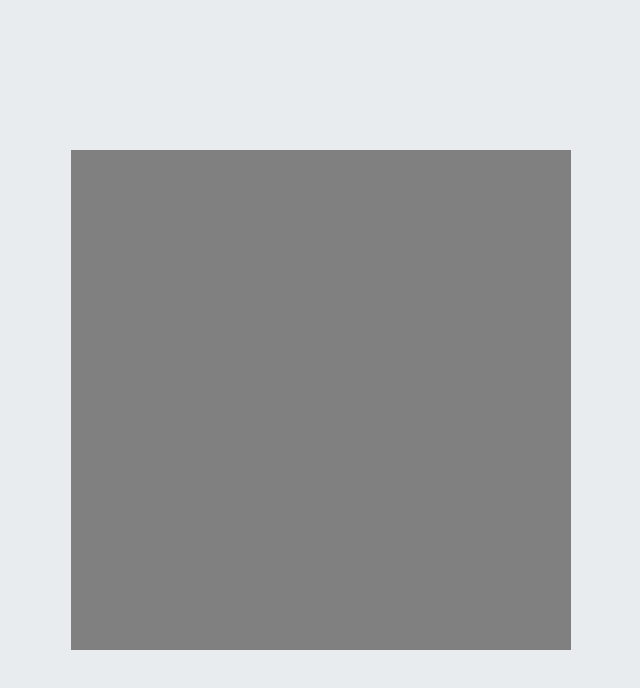
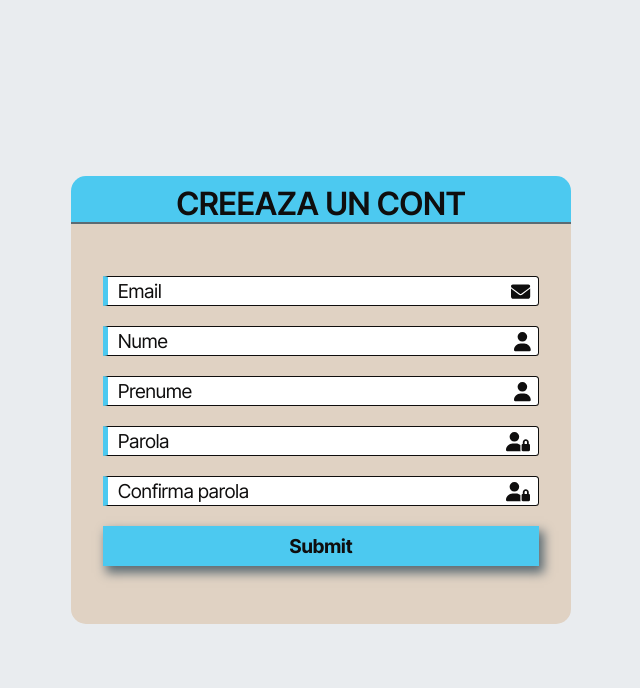
Before and after one commit to razvan-bara/Library_Vue_FrontEnd, a Vue app: page /register in a window 1280 px wide. Shown: the top 688 px of the page, without its empty margins (319-959 px from the left). Built offline with nearby package versions, Linux system fonts and the light colour scheme; a web font is replaced by a local one.

Commit message:
implemented design for sign-up form

```diff
--- a/src/views/SignUp.vue
+++ b/src/views/SignUp.vue
@@ -1,26 +1,117 @@
 <script setup>
+    const form_url = "...";
 
 </script>
 
+
 <template>
     <section class="sign_up_wrapper">
+        <div class="form_header">
+            <h1 class="form_title">Creeaza un cont</h1>
+        </div>
         <div class="sign_up_container">
-
+            <form :action=form_url class="form_body" method="POST">
+                <fieldset class="form_group">
+                    <input type="email" name="email" id="form_email" placeholder="Email">
+                    <font-awesome-icon class="icon" icon="fa-solid fa-envelope" />
+                </fieldset>
+                <fieldset class="form_group">
+                    <input type="text" name="last_name" id="form_last_name" placeholder="Nume">
+                    <font-awesome-icon icon="fa-solid fa-user" />
+                </fieldset>
+                <fieldset class="form_group">
+                    <input type="text" name="first_name" id="form_first_name" placeholder="Prenume">
+                    <font-awesome-icon icon="fa-solid fa-user" />
+                </fieldset>
+                <fieldset class="form_group">
+                    <input type="password" name="password" id="form_password" placeholder="Parola">
+                    <font-awesome-icon icon="fa-solid fa-user-lock" />
+                </fieldset>
+                <fieldset class="form_group">
+                    <input type="password" name="confirm_password" id="form_confirm_password" placeholder="Confirma parola">
+                    <font-awesome-icon icon="fa-solid fa-user-lock" />
+                </fieldset>
+                    <input type="submit" value="Submit">
+            </form>
         </div>
     </section>
 </template>
 
 <style scoped>
     .sign_up_wrapper{
+        color: var(--primary-dark);
         height: 100%;
         display:flex;
         justify-content: center;
         align-items: center;
+        flex-direction: column;
     }
     .sign_up_container{
-        width: 500px;
+        width: clamp(270px,40vw,500px);
+        height: 400px;
+        background-color: var(--accent-color);
+        padding: 2rem;
+        border-radius: 0 0 15px 15px;
+    }
+
+    .form_title{
+        text-transform: uppercase;
+        font-size: 2rem;
+        text-align: center;
+        font-weight: 600;
+    }
+
+    .form_header{
+        width: clamp(270px,40vw,500px);
+        border-radius: 15px 15px 0 0;
+        padding: 0.5rem;
+        height: 3rem;
+        background-color: var(--primary-color);
+        border-bottom: 2px solid var(--primary-grey);
+    }
+
+    .form_body{
+        font-weight: 400;
+        font-size: 1.2rem;
+        width: 100%;
+        height: 100%;
         aspect-ratio: 1;
-        background-color: grey;
+    }
+
+    .form_group{
+        position: relative;
+        margin: 20px auto;
+        gap: 5px;
+    }
+    .form_group > input{
+        padding-left: 10px;
+        width: 100%;
+        height: 30px;
+        background-color: white;
+        border-radius: 0 3.5px 3.5px 0;
+        border: 1px solid var(--primary-dark);
+        border-left: 5px solid var(--primary-color);
+    }
+    .form_group > svg {
+        /* filter: drop-shadow(1px 1px 10px var(--primary-grey)); */
+        top: 20%;
+        right: 2%;
+        position: absolute;
+    }
+
+    input[type="submit"]{
+        font-weight: 700;
+        text-align: center;
+        width: 100%;
+        height: 40px;
+        background-color: var(--primary-color);
+        cursor: pointer;
+        transition: opacity 0.5s ease 0s;
+        box-shadow: 4px 6px 10px 1px var(--primary-grey);
+    }
+
+    input[type="submit"]:hover{
+        opacity: 0.7;
     }
 
 </style>
```
